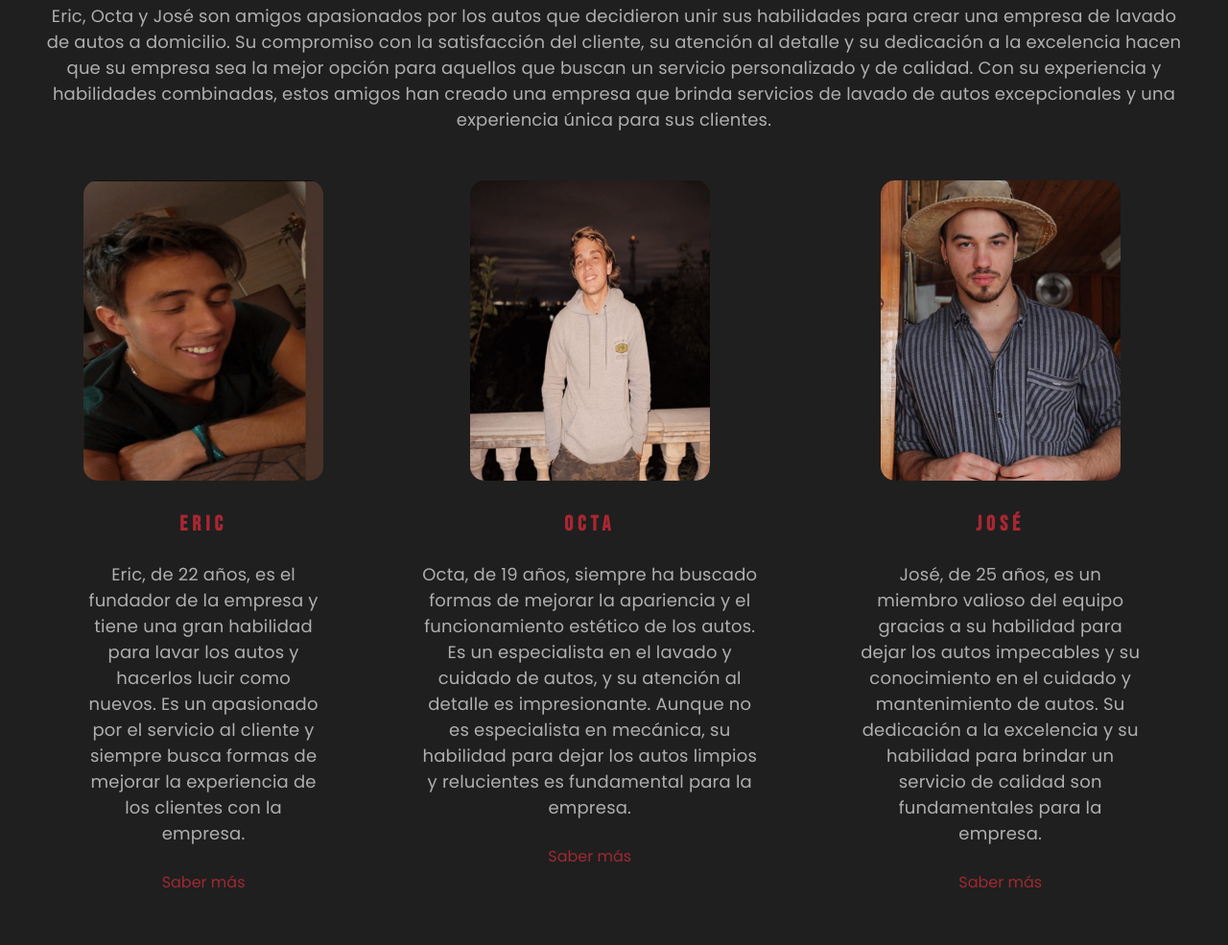
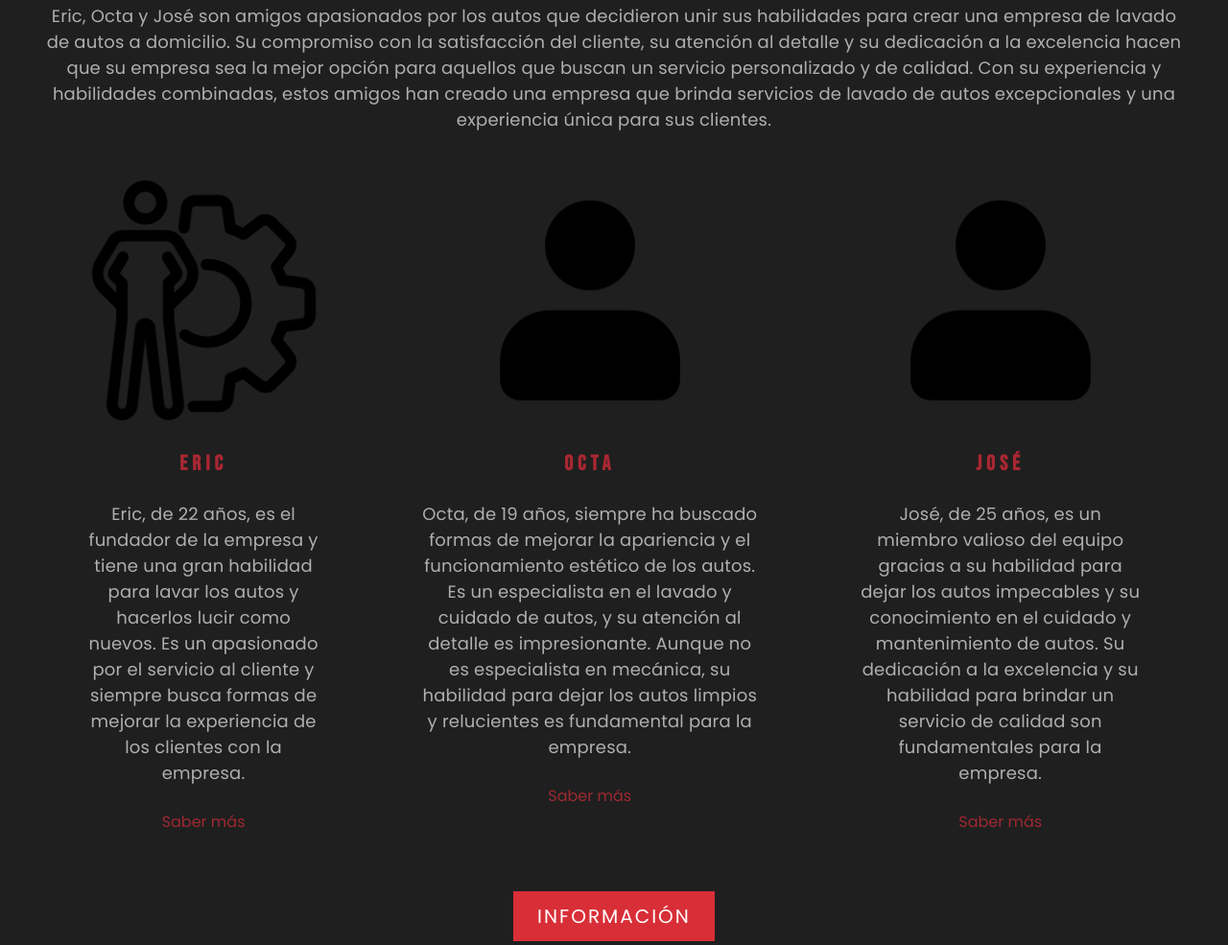
Before and after one commit to octaruggieri/lavaderoeyePro, a plain HTML site: page index.html in a window 1280 px wide. Shown: the part 4504-5489 px from the top of the page at 96% size. Drawn offline with Linux system fonts and the light colour scheme.

Commit message:
nueva actualización de imagenes

```diff
--- a/index.html
+++ b/index.html
@@ -198,7 +198,7 @@
             <div class="personal-group">
 
                 <div class="personal-1">
-                    <img src="images/foto de eric rari 2.jpg" alt="">
+                    <img src="images/jefe (1).png" alt="">
                     <h3>Eric</h3>
                     <p>
                         Eric, de 22 años, es el fundador de la empresa y tiene una
@@ -209,7 +209,7 @@
                     <a href="https://linktab.co/lavaderoeye">Saber más</a>
                 </div>
                 <div class="personal-1">
-                    <img src="images/octis1.jpg" alt="">
+                    <img src="images/persona.png" alt="">
                     <h3>Octa</h3>
                     <p>
                         Octa, de 19 años, siempre ha buscado formas de mejorar la apariencia
@@ -221,7 +221,7 @@
                     <a href="https://linktab.co/lavaderoeye">Saber más</a>
                 </div>
                 <div class="personal-1">
-                    <img src="images/jose.jpg" alt="">
+                    <img src="images/persona.png" alt="">
                     <h3>José</h3>
                     <p>
                         José, de 25 años, es un miembro valioso del equipo gracias a su
```
Also changed, not shown: images/foto de eric rari 2.jpg (deleted), images/jefe (1).png (added), images/jose.jpg (deleted), images/octis1.jpg (deleted), images/persona.png (added).
